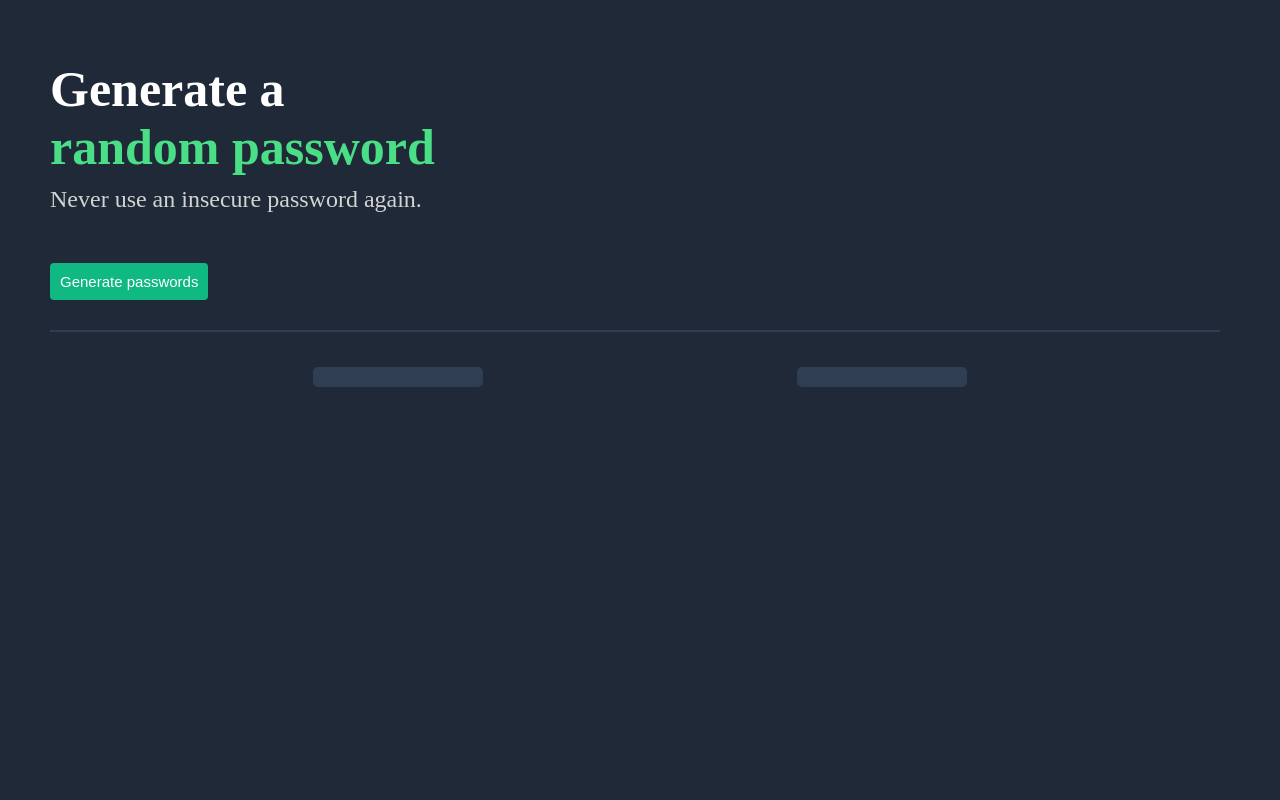
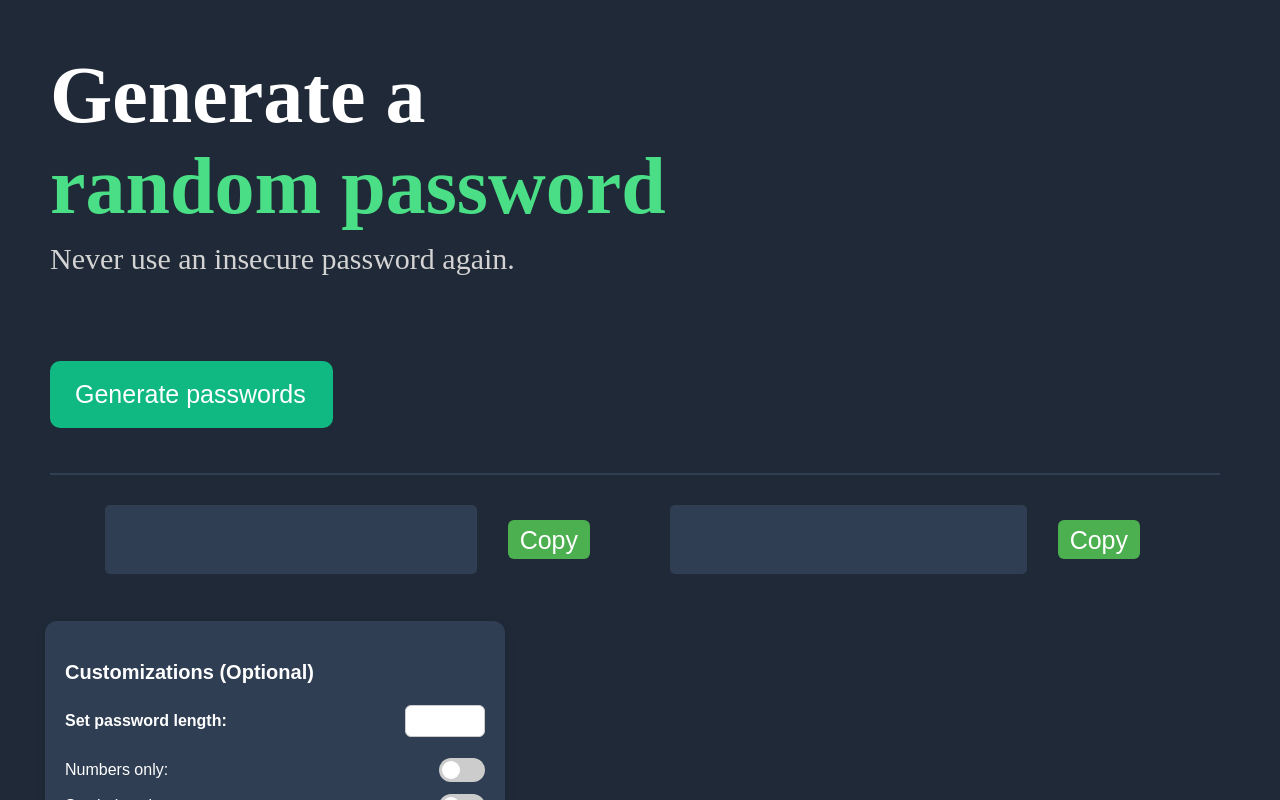
Before and after one commit to saraabraham/Password-Generator, a website built with Vite: page index.html in a window 1280 px wide. Built offline with nearby package versions, Linux system fonts and the light colour scheme.

Commit message:
Added customization

```diff
--- a/index.css
+++ b/index.css
@@ -1,56 +1,202 @@
+html,
 body {
-    margin: 0;
+    width: 100%;
+    height: 100%;
+    margin: 0px;
+    padding: 0px;
+    overflow-x: hidden;
     background-color: #1F2937;
 }
 
-#title{
-    color:white;
-}
-
-h1{
-    color: #4ADF86;
-    margin: 60px 0px 0px 50px;
-    font-size: 50px;
-}
-h2{
-    color: lightgrey;
-    font-weight: lighter;
-    margin: 10px 0px 0px 50px;
-}
-
-button{
-    background-color: #10B981;
-    padding: 10px;
-    border: none;
-    border-radius: 4px;
-    margin: 50px 0px 0px 50px;
-    color:white;
-    font-size: 15px;
-    font-weight: lighter;
+#title {
+    color: white;
 
 }
 
-hr{
+h1 {
+    color: #4ADF86;
+    margin: 0px;
+    margin-left: 0px;
+    font-size: 80px;
+}
+
+h2 {
+    color: lightgrey;
+    font-weight: lighter;
+    margin-left: 0px;
+    font-size: 30px;
+    margin-top: 10px;
+}
+
+.header {
+    margin-top: 50px;
+    margin-left: 50px;
+}
+
+button {
+    background-color: #10B981;
+    padding: 19px 27px 19px 25px;
+    border: none;
+    border-radius: 10px;
+    color: white;
+    font-size: 25px;
+    font-weight: 100;
+    margin-top: 60px;
+    margin-left: 50px;
+    margin-bottom: 15px;
+
+}
+
+hr {
     border: 1px solid #2F3E53;
     margin: 30px 60px 0px 50px;
 }
 
-p{
+.fields {
+    margin: 0;
+    display: flex;
+    flex-direction: row;
+    justify-content: center;
+}
+
+#p1-el {
+    margin: 30px;
+    margin-left: 15px;
     background-color: #2F3E53;
-    padding: 10px 10px 10px 10px;
+    padding: 20px 10px 10px 10px;
     text-align: center;
-    width: 150px;
+    width: 600px;
+    height: 39px;
     border-radius: 5px;
     font-family: Arial, Helvetica, sans-serif;
     color: #55F991;
-    font-size: 15px;
+    font-size: 25px;
+    padding: 50px auto 20px;
 
-   }
+}
 
-.fields{
-    margin: 20px 0px 0px 0px;
+#p2-el {
+    margin: 30px;
+    background-color: #2F3E53;
+    padding: 20px 10px 10px 10px;
+    text-align: center;
+    width: 600px;
+    height: 39px;
+    border-radius: 5px;
+    font-family: Arial, Helvetica, sans-serif;
+    color: #55F991;
+    font-size: 25px;
+    padding: auto;
+}
+
+.custom {
+    background: #2F3E53;
+    padding: 20px;
+    margin-top: 5px;
+    border-radius: 12px;
+    max-width: 420px;
+    box-shadow: 0 4px 12px rgba(0, 0, 0, 0.08);
+    font-family: Arial, sans-serif;
+    margin-left: 45px;
+    margin-bottom: 50px;
+    color: white;
+}
+
+.custom h3 {
+    margin-bottom: 15px;
+    font-size: 20px;
+}
+
+.custom h4 {
+    display: flex;
+    justify-content: space-between;
+    align-items: center;
+    font-size: 16px;
+}
+
+.custom input[type="text"] {
+    width: 80px;
+    font-size: 16px;
+    padding: 6px;
+    border-radius: 6px;
+    border: 1px solid #ccc;
+}
+
+/* Switch container alignment */
+.custom .option-row {
+    display: flex;
+    justify-content: space-between;
+    align-items: center;
+    margin: 12px 0;
+}
+
+/* Toggle switch styling */
+.switch {
+    position: relative;
+    display: inline-block;
+    width: 46px;
+    height: 24px;
+    margin-left: 8px;
+}
+
+.switch input {
+    opacity: 0;
+    width: 0;
+    height: 0;
+}
+
+.slider {
+    position: absolute;
+    cursor: pointer;
+    inset: 0;
+    background-color: #ccc;
+    transition: .3s;
+    border-radius: 24px;
+}
+
+.slider:before {
+    position: absolute;
+    content: "";
+    height: 18px;
+    width: 18px;
+    left: 3px;
+    bottom: 3px;
+    background-color: white;
+    transition: .3s;
+    border-radius: 50%;
+}
+
+input:checked+.slider {
+    background-color: #10B981;
+}
+
+input:checked+.slider:before {
+    transform: translateX(22px);
+}
+
+.password-row {
     display: flex;
     flex-direction: row;
-    justify-content: space-evenly;
+    align-items: center;
+    justify-content: center;
+    gap: 1px;
+    margin-bottom: 12px;
+    margin-right: 50px;
+    width: 500px;
+}
 
+.copy-btn {
+    padding: 6px 12px;
+    border: none;
+    height: 39px;
+    background: #4caf50;
+    color: white;
+    border-radius: 6px;
+    cursor: pointer;
+    transition: 0.2s;
+    margin: 0px;
 }
+
+.copy-btn:hover {
+    background: #43a047;
+}
--- a/index.html
+++ b/index.html
@@ -1,16 +1,57 @@
 <html>
+
 <head>
     <link rel="stylesheet" href="index.css">
 </head>
+
 <body>
-        <h1><div id="title">Generate a</div> random password</h1>
+    <div class="header">
+        <h1>
+            <div id="title">Generate a</div> random password
+        </h1>
         <h2>Never use an insecure password again.</h2>
+
+    </div>
     <button onclick="generate()">Generate passwords</button>
-        <hr></hr>
+    <hr>
+    </hr>
     <div class="fields">
-            <p id="p1-el"></p>
-            <p id="p2-el"></p>
+        <div class="password-row">
+            <div id="p1-el"></div>
+            <button class="copy-btn" onclick="copyPassword('p1-el')">Copy</button>
         </div>
+
+        <div class="password-row">
+            <div id="p2-el"></div>
+            <button class="copy-btn" onclick="copyPassword('p2-el')">Copy</button>
+        </div>
+    </div>
+    <div class="custom">
+        <h3>Customizations (Optional)</h3>
+
+        <h4>
+            Set password length:
+            <input type="text" name="length" id="length">
+        </h4>
+        <div class="option-row">
+            <label>Numbers only:</label>
+            <label class="switch">
+                <input type="checkbox" id="numbers-only">
+                <span class="slider"></span>
+            </label>
+        </div>
+
+        <div class="option-row">
+            <label>Symbols only:</label>
+            <label class="switch">
+                <input type="checkbox" id="symbols-only">
+                <span class="slider"></span>
+            </label>
+        </div>
+    </div>
+
+
     <script src="index.js"></script>
 </body>
+
 </html>
--- a/index.js
+++ b/index.js
@@ -1,20 +1,58 @@
-const characters = ["A","B","C","D","E","F","G","H","I","J","K","L","M","N","O","P","Q","R","S","T","U","V","W","X","Y","Z","a","b","c","d","e","f","g","h","i","j","k","l","m","n","o","p","q","r","s","t","u","v","w","x","y","z", "0", "1", "2", "3", "4", "5", "6", "7", "8", "9","~","`","!","@","#","$","%","^","&","*","(",")","_","-","+","=","{","[","}","]",",","|",":",";","<",">",".","?",
-"/"];
+const characters = ["A", "B", "C", "D", "E", "F", "G", "H", "I", "J", "K", "L", "M", "N", "O", "P", "Q", "R", "S", "T", "U", "V", "W", "X", "Y", "Z", "a", "b", "c", "d", "e", "f", "g", "h", "i", "j", "k", "l", "m", "n", "o", "p", "q", "r", "s", "t", "u", "v", "w", "x", "y", "z", "0", "1", "2", "3", "4", "5", "6", "7", "8", "9", "~", "`", "!", "@", "#", "$", "%", "^", "&", "*", "(", ")", "_", "-", "+", "=", "{", "[", "}", "]", ",", "|", ":", ";", "<", ">", ".", "?",
+    "/"];
+const digits = ["0", "1", "2", "3", "4", "5", "6", "7", "8", "9"];
+const symbols = ["~", "`", "!", "@", "#", "$", "%", "^", "&", "*", "(", ")", "_", "-", "+", "=",
+    "{", "[", "}", "]", ",", "|", ":", ";", "<", ">", ".", "?", "/"];
 
-let p1El=document.getElementById("p1-el")
-let p2El=document.getElementById("p2-el")
+let p1El = document.getElementById("p1-el")
+let p2El = document.getElementById("p2-el")
+const inputLengthEl = document.getElementById("length")
 
-function generate(){
+const symbolsOnlyEl = document.getElementById("symbols-only")
+const numbersOnlyEl = document.getElementById("numbers-only")
 
-    let pass1=""
-    let pass2=""
-    for(let i=0;i<15;i++){
-        let i1=Math.floor(Math.random()*characters.length)
-        let i2=Math.floor(Math.random()*characters.length)
-        pass1 += characters[i1]
-        pass2 += characters[i2]
+function generate() {
+
+    let charSet = characters
+    if (symbolsOnlyEl.checked && !numbersOnlyEl.checked) {
+        charSet = symbols
     }
-    p1El.textContent=pass1
-    p2El.textContent=pass2
+    else if (!symbolsOnlyEl.checked && numbersOnlyEl.checked) {
+        charSet = digits
+    }
+    else if (symbolsOnlyEl.checked && numbersOnlyEl.checked) {
+        charSet = digits.concat(symbols)
+
+    }
+
+    let length = parseInt(inputLengthEl.value)
+
+    let pass1 = ""
+    let pass2 = ""
+    if (isNaN(length) || length < 8) {
+        length = 15
+
+    }
+    for (let i = 0; i < length; i++) {
+        let i1 = Math.floor(Math.random() * charSet.length)
+        let i2 = Math.floor(Math.random() * charSet.length)
+        pass1 += charSet[i1]
+        pass2 += charSet[i2]
+    }
+    p1El.textContent = pass1
+    p2El.textContent = pass2
 
 }
+
+function copyPassword(id) {
+    const text = document.getElementById(id).textContent;
+
+    if (!text) {
+        alert("No password to copy!");
+        return;
+    }
+
+    navigator.clipboard.writeText(text)
+        .then(() => alert("Copied!"))
+        .catch(() => alert("Failed to copy"));
+}
```
Also changed, not shown: 1 other file. Lines whose indentation alone changed are shown as unchanged.
